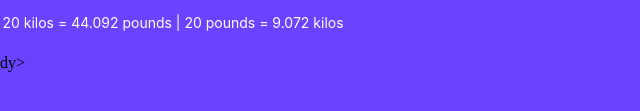
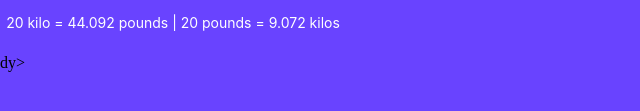
Before and after one commit to ApexCyberPunk/Conversion-calc, a plain HTML site: page index.html in a window 1280 px wide. Shown: the part 415-526 px from the top of the page, 0-640 px from the left. Drawn offline with nearby package versions, Linux system fonts and the light colour scheme.

Commit message:
Update index.html

```diff
--- a/index.html
+++ b/index.html
@@ -14,11 +14,12 @@
             <h3>20 meters = 65.616 feet | 20 feet = 6.096 meters</h3>
         </p>
         <p>
-             <h2>Volume (Liters/Gallons)             <h3>20 liters = 5.284 gallons | 20 gallons = 75.708 liters</h3>
+             <h2>Volume (Liters/Gallons)
+<h3>20 liters = 5.284 gallons | 20 gallons = 75.708 liters</h3>
         </p>
         <p class="paragraphs">
           ams/Pounds)</h2>
-             <h3>20 kilos = 44.092 pounds | 20 pounds = 9.072 kilos</h3>
+             <h3>20 kilo = 44.092 pounds | 20 pounds = 9.072 kilos</h3>
         </p>
 
     </bo</div>dy>
```
